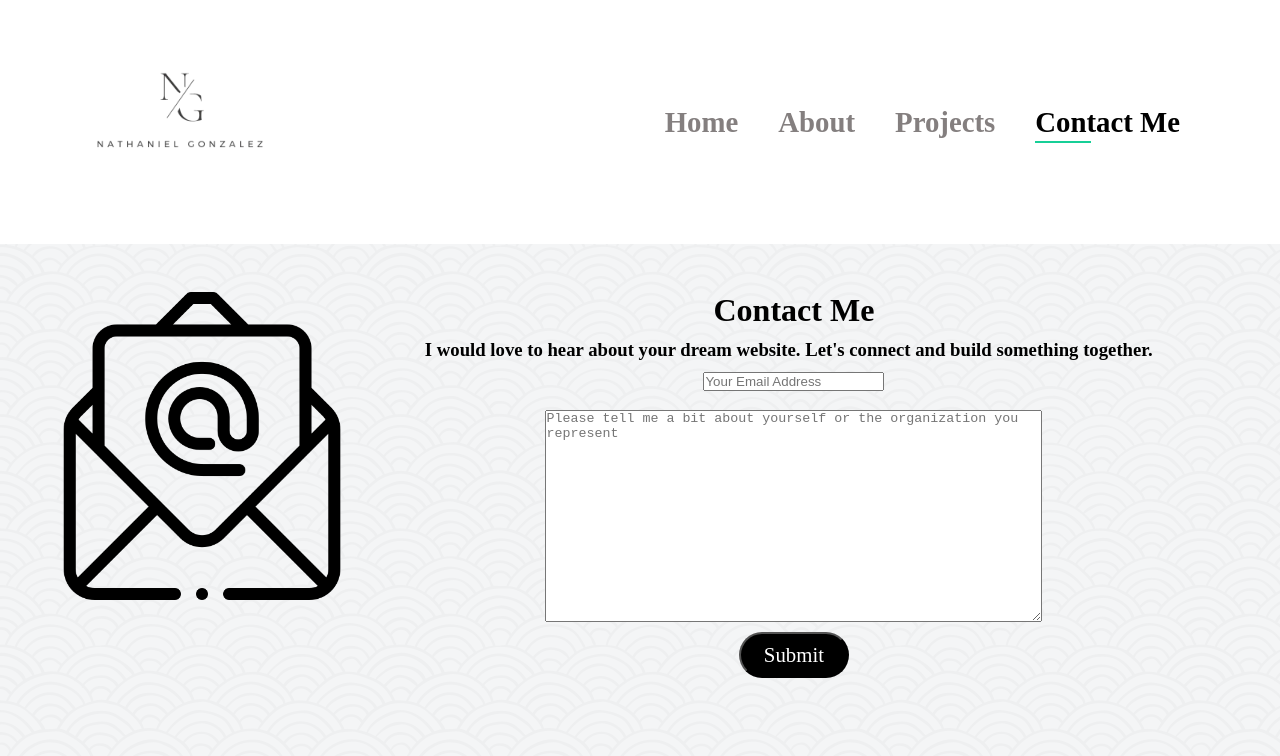
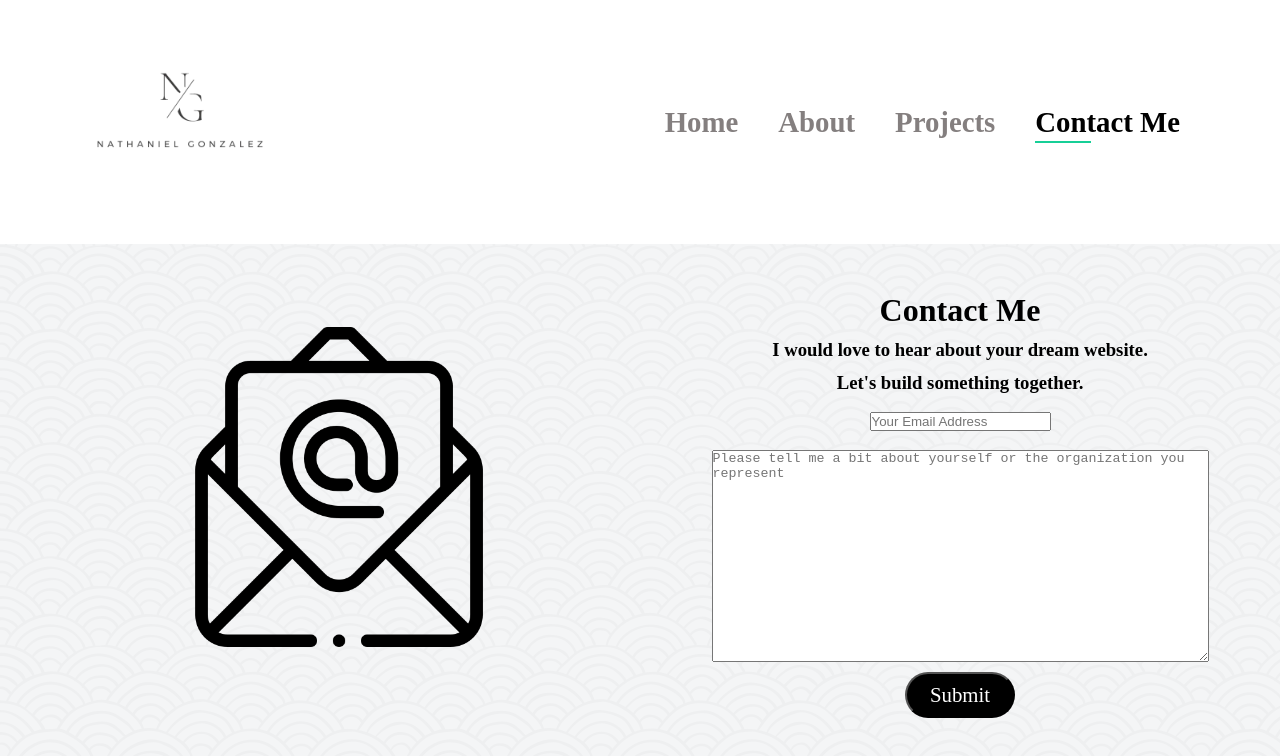
Before and after one commit to NathanielGonzalez52/Portfolio, a Next.js app: page /contact in a window 1280 px wide. Shown: the top 756 px of the page. Built offline with nearby package versions, Linux system fonts and the light colour scheme.

Commit message:
Reformat the contact page

```diff
--- a/app/contact/page.css
+++ b/app/contact/page.css
@@ -1,9 +1,28 @@
 .contact {
+    display: flex;
+    flex-direction: row;
+    background-image: url("../../public/images/seigaiha.webp");
+}
+
+
+.contact-details {
     height: 70.6vh;
     padding: 3rem;
     text-align: center;
     font-family: "Cormorant Garand", serif;
-    background-image: url("../../public/images/seigaiha.webp");
+    width: 50%;
+}
+
+.envelope {
+    width: 50%;
+ }
+
+.mail {
+    width: 50%;
+    float: left;
+    margin-top: 13%;
+    position: relative;
+    margin-left: 28%;
 }
 
 .detail {
@@ -18,16 +37,10 @@
     align-items: center;
     /* padding: 0.5rem; */
     gap: 0.6rem;
+    /* background-color: yellow; */
 }
 
-.envelope {
-    width: 26%;
- }
 
-.mail {
-    width: 100%;
-    float: left;
-}
 
 /* .connect {
     padding-top: 1rem;
--- a/app/contact/page.js
+++ b/app/contact/page.js
@@ -11,8 +11,11 @@ export default function contact() {
         <div className="envelope">
             <img className="mail" src="../../images/mail.png"></img>
         </div>
+        <div className="contact-details">
             <h1>Contact Me</h1>
-        <h3 className="detail">I would love to hear about your dream website. Let's connect and build something together.</h3>
+            <h3 className="detail">I would love to hear about your dream website.</h3>
+            <h3>Let's build something together.</h3>
+            <br></br>
             <form className="contact-me block">
                 <label htmlFor="frm-email">
                     <input
@@ -39,6 +42,7 @@ export default function contact() {
                 {/* </div> */}
             </form>
         </div>
+    </div>
       </>
   )
 }
```
Lines whose indentation alone changed are shown as unchanged.
